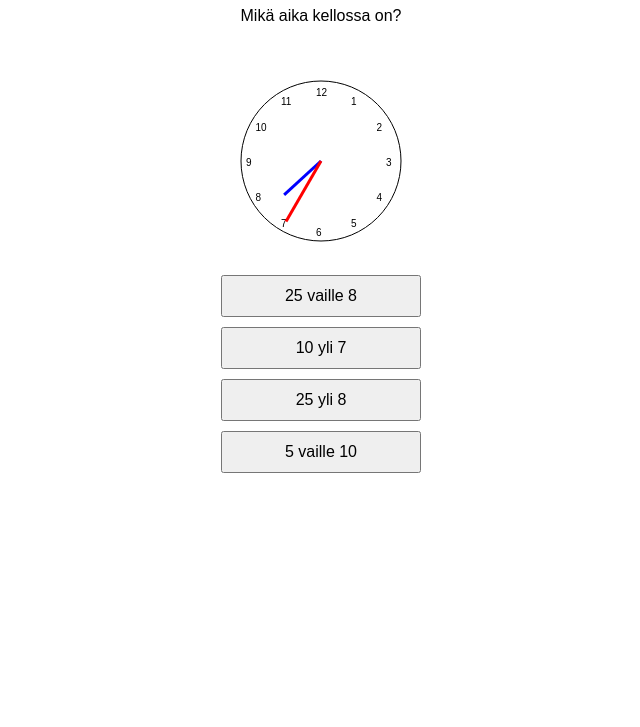
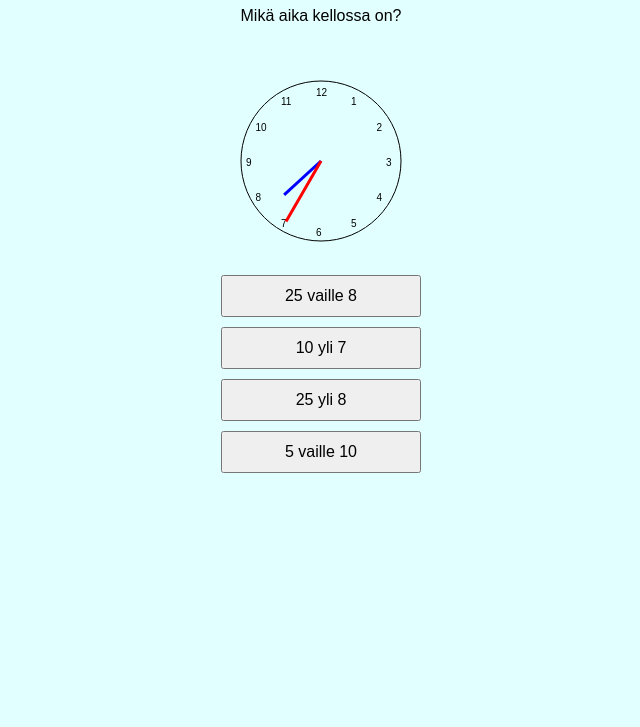
Before and after one commit to eglerean/kellonaika, a plain HTML site: page index.html in a window 1280 px wide. Shown: the part 73-800 px from the top of the page, without its empty margins (319-959 px from the left). Drawn offline with Linux system fonts and the light colour scheme.

Commit message:
updating

```diff
--- a/index.html
+++ b/index.html
@@ -9,6 +9,7 @@
             font-family: Arial, sans-serif;
             text-align: center;
             margin: 20px;
+	    background: #e2ffff;
         }
         canvas {
             border: 1px solid black;
```
